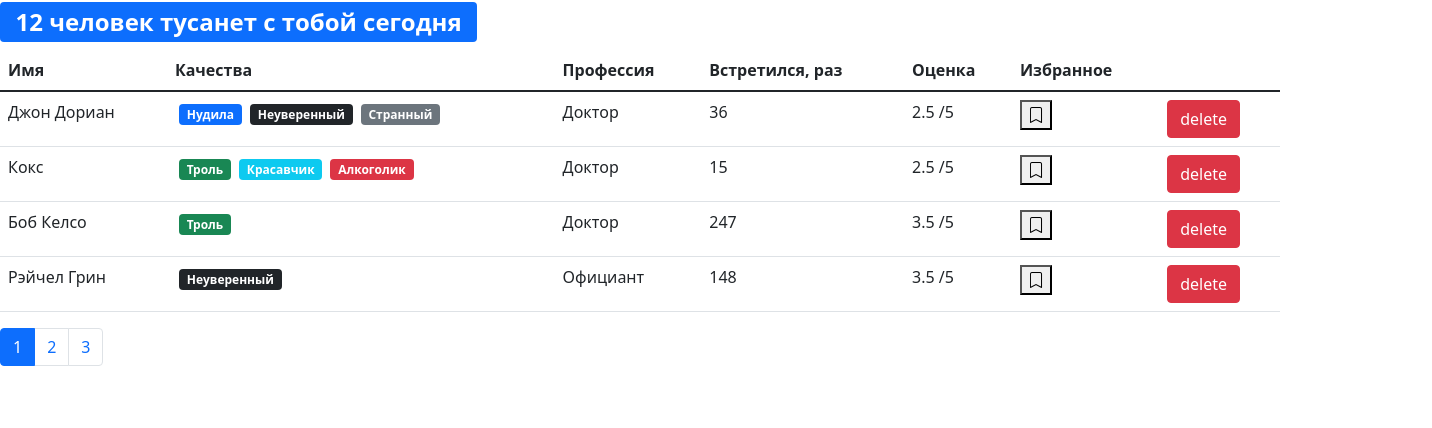
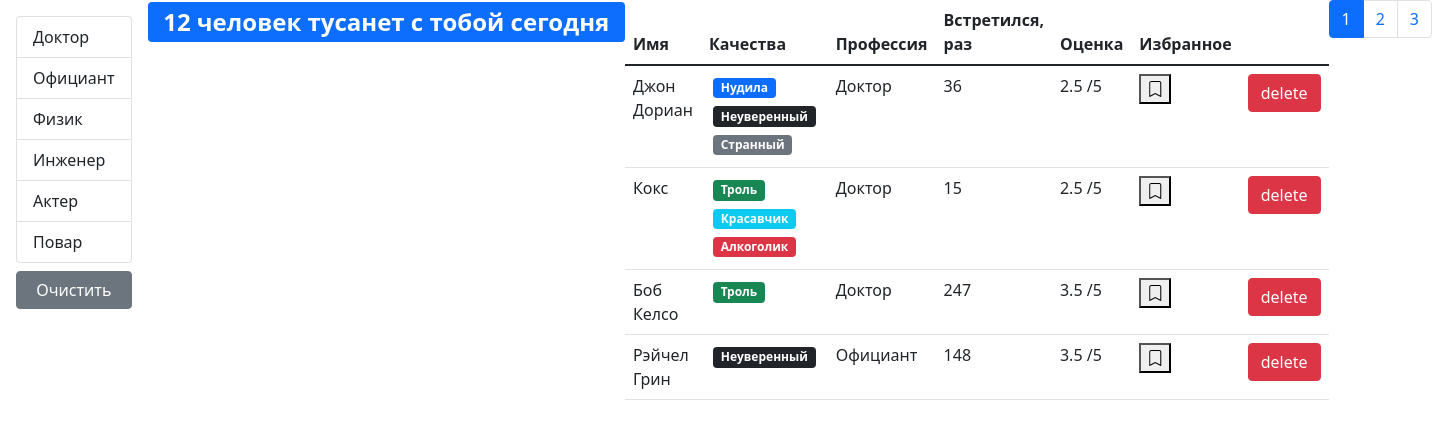
Before and after one commit to Zhserg28/jfd-kurs-project, a React (Create React App) app: page / in a window 1280 px wide. Shown: the top 428 px of the page, 1432 px wide, since content can reach past the window. Built offline with nearby package versions, Linux system fonts and the light colour scheme.

Commit message:
kp ex_5_1 filteration

```diff
--- a/src/app/App.jsx
+++ b/src/app/App.jsx
@@ -1,10 +1,14 @@
-import React, { useState } from "react";
+import React, { useState, useEffect } from "react";
 import Users from "./components/users";
-import SearchStatus from "./components/searchStatus";
 import api from "./api";
 
 function App() {
-    const [users, setUsers] = useState(api.users.fetchAll());
+    const [users, setUsers] = useState();
+
+    useEffect(() => {
+        api.users.fetchAll().then((data) => setUsers(data));
+    }, []);
+
     const handleDelete = (userId) => {
         setUsers(users.filter((user) => user._id !== userId));
     };
@@ -20,12 +24,13 @@ function App() {
     };
     return (
         <div>
-            <SearchStatus length={users.length} />
-            <Users
-                onDelete={handleDelete}
-                onToggleBookMark={handleToggleBookMark}
-                users={users}
-            />
+            {users && (
+                <Users
+                    onDelete={handleDelete}
+                    onToggleBookMark={handleToggleBookMark}
+                    users={users}
+                />
+            )}
         </div>
     );
 }
--- /dev/null
+++ b/src/app/api/fake.api/professions.api.js
@@ -0,0 +1,26 @@
+export const professionsObject = {
+    doctor: { _id: "67rdca3eeb7f6fgeed471818", name: "Доктор" },
+    waiter: { _id: "67rdca3eeb7f6fgeed471820", name: "Официант" },
+    physics: { _id: "67rdca3eeb7f6fgeed471814", name: "Физик" },
+    engineer: { _id: "67rdca3eeb7f6fgeed471822", name: "Инженер" },
+    actor: { _id: "67rdca3eeb7f6fgeed471824", name: "Актер" },
+    cook: { _id: "67rdca3eeb7f6fgeed471829", name: "Повар" }
+};
+export const professions = [
+    { _id: "67rdca3eeb7f6fgeed471818", name: "Доктор" },
+    { _id: "67rdca3eeb7f6fgeed471820", name: "Официант" },
+    { _id: "67rdca3eeb7f6fgeed471814", name: "Физик" },
+    { _id: "67rdca3eeb7f6fgeed471822", name: "Инженер" },
+    { _id: "67rdca3eeb7f6fgeed471824", name: "Актер" },
+    { _id: "67rdca3eeb7f6fgeed471829", name: "Повар" }
+];
+const fetchAll = () =>
+    new Promise((resolve) => {
+        window.setTimeout(function () {
+            resolve(professions);
+        }, 2000);
+    });
+
+export default {
+    fetchAll
+};
--- a/src/app/api/fake.api/user.api.js
+++ b/src/app/api/fake.api/user.api.js
@@ -1,11 +1,4 @@
-const professions = {
-    doctor: { _id: "67rdca3eeb7f6fgeed471818", name: "Доктор" },
-    waiter: { _id: "67rdca3eeb7f6fgeed471820", name: "Официант" },
-    physics: { _id: "67rdca3eeb7f6fgeed471814", name: "Физик" },
-    engineer: { _id: "67rdca3eeb7f6fgeed471822", name: "Инженер" },
-    actor: { _id: "67rdca3eeb7f6fgeed471824", name: "Актер" },
-    cook: { _id: "67rdca3eeb7f6fgeed471829", name: "Повар" }
-};
+import { professionsObject as professions } from "./professions.api";
 const qualities = {
     tedious: {
         _id: "67rdca3eeb7f6fgeed471198",
@@ -149,6 +142,12 @@ const users = [
         bookmark: false
     }
 ];
-export function fetchAll() {
-    return users;
-}
+
+const fetchAll = () =>
+    new Promise((resolve) => {
+        window.setTimeout(function () {
+            resolve(users);
+        }, 2000);
+    });
+
+export default { fetchAll };
--- a/src/app/api/index.js
+++ b/src/app/api/index.js
@@ -1,5 +1,7 @@
-import * as users from "./fake.api/user.api";
+import users from "./fake.api/user.api";
+import professions from "./fake.api/professions.api";
 const API = {
-    users
+    users,
+    professions
 };
 export default API;
--- /dev/null
+++ b/src/app/components/groupList.jsx
@@ -0,0 +1,41 @@
+import React from "react";
+import PropTypes from "prop-types";
+
+const GroupList = ({
+    items,
+    valueProperty,
+    contentProperty,
+    onItemSelect,
+    selectedItem
+}) => {
+    return (
+        <ul className="list-group">
+            {Object.keys(items).map((item) => (
+                <li
+                    key={items[item][valueProperty]}
+                    className={
+                        "list-group-item" +
+                        (items[item] === selectedItem ? " active" : "")
+                    }
+                    onClick={() => onItemSelect(items[item])}
+                    role="button"
+                >
+                    {items[item][contentProperty]}
+                </li>
+            ))}
+        </ul>
+    );
+};
+GroupList.defaultProps = {
+    valueProperty: "_id",
+    contentProperty: "name"
+};
+GroupList.propTypes = {
+    items: PropTypes.oneOfType([PropTypes.object, PropTypes.array]),
+    valueProperty: PropTypes.string.isRequired,
+    contentProperty: PropTypes.string.isRequired,
+    onItemSelect: PropTypes.func,
+    selectedItem: PropTypes.object.isRequired
+};
+
+export default GroupList;
--- a/src/app/components/users.jsx
+++ b/src/app/components/users.jsx
@@ -1,20 +1,65 @@
-import React, { useState } from "react";
+import React, { useState, useEffect } from "react";
 import PropTypes from "prop-types";
 import { paginate } from "../utils/paginate";
 import Pagination from "./pagination";
 import User from "./user";
-const Users = ({ users, ...rest }) => {
-    const count = users.length;
+import api from "../api";
+import GroupList from "./groupList";
+import SearchStatus from "./searchStatus";
+
+const Users = ({ users: allUsers, ...rest }) => {
     const pageSize = 4;
+
     const [currentPage, setCurrentPage] = useState(1);
+    const [professions, setProfession] = useState();
+    const [selectedProf, setSelectedProf] = useState();
+
+    useEffect(() => {
+        api.professions.fetchAll().then((data) => setProfession(data));
+    }, []);
+
+    useEffect(() => {
+        setCurrentPage(1);
+    }, [selectedProf]);
+
+    const handleProfessionSelect = (item) => {
+        setSelectedProf(item);
+    };
+
     const handlePageChange = (pageIndex) => {
         setCurrentPage(pageIndex);
     };
 
-    const userCrop = paginate(users, currentPage, pageSize);
+    const filteredUsers = selectedProf
+        ? allUsers.filter((user) => user.profession._id === selectedProf._id)
+        : allUsers;
+
+    const count = filteredUsers.length;
+
+    const userCrop = paginate(filteredUsers, currentPage, pageSize);
+    const clearFilter = () => {
+        setSelectedProf();
+    };
 
     return (
-        <>
+        <div className="d-flex">
+            {professions && (
+                <div className="d-flex flex-column flex-shrink-0 p-3">
+                    <GroupList
+                        selectedItem={selectedProf}
+                        items={professions}
+                        onItemSelect={handleProfessionSelect}
+                    />
+                    <button
+                        className="btn btn-secondary mt-2"
+                        onClick={clearFilter}
+                    >
+                        Очистить
+                    </button>
+                </div>
+            )}
+            <div className="d-flex flex column">
+                <SearchStatus length={count} />
                 {count > 0 && (
                     <table className="table">
                         <thead>
@@ -35,14 +80,16 @@ const Users = ({ users, ...rest }) => {
                         </tbody>
                     </table>
                 )}
-
+                <div className="d-flex justify-content-center">
                     <Pagination
                         itemsCount={count}
                         pageSize={pageSize}
                         currentPage={currentPage}
                         onPageChange={handlePageChange}
                     />
-        </>
+                </div>
+            </div>
+        </div>
     );
 };
 Users.propTypes = {
```
Also changed, not shown: .eslintrc.js, 1 other file (tests, documents, lock files or other folders). Lines whose indentation alone changed are shown as unchanged.
